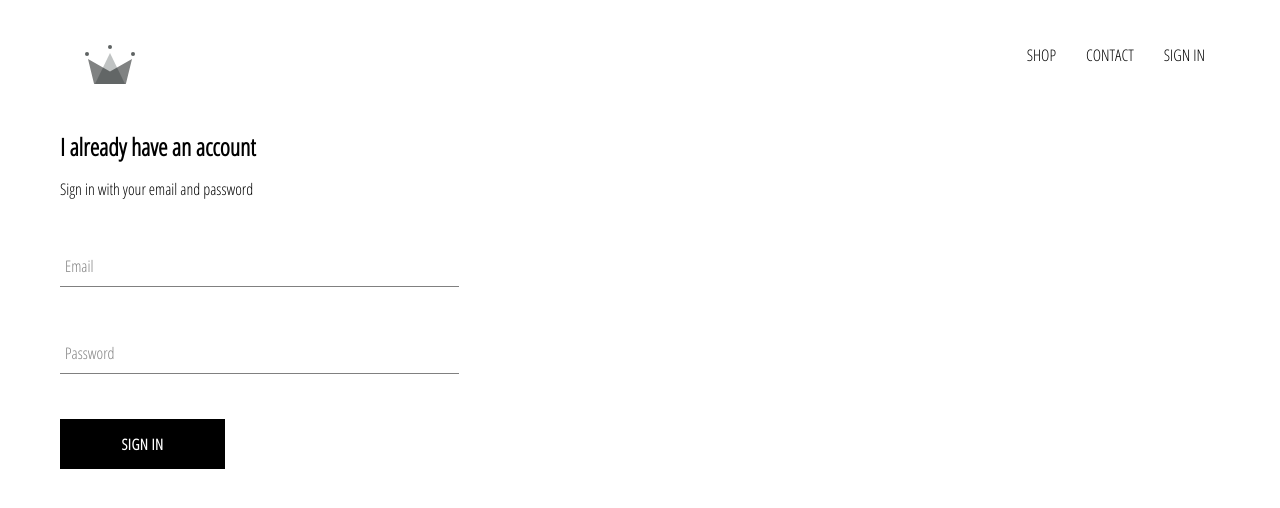
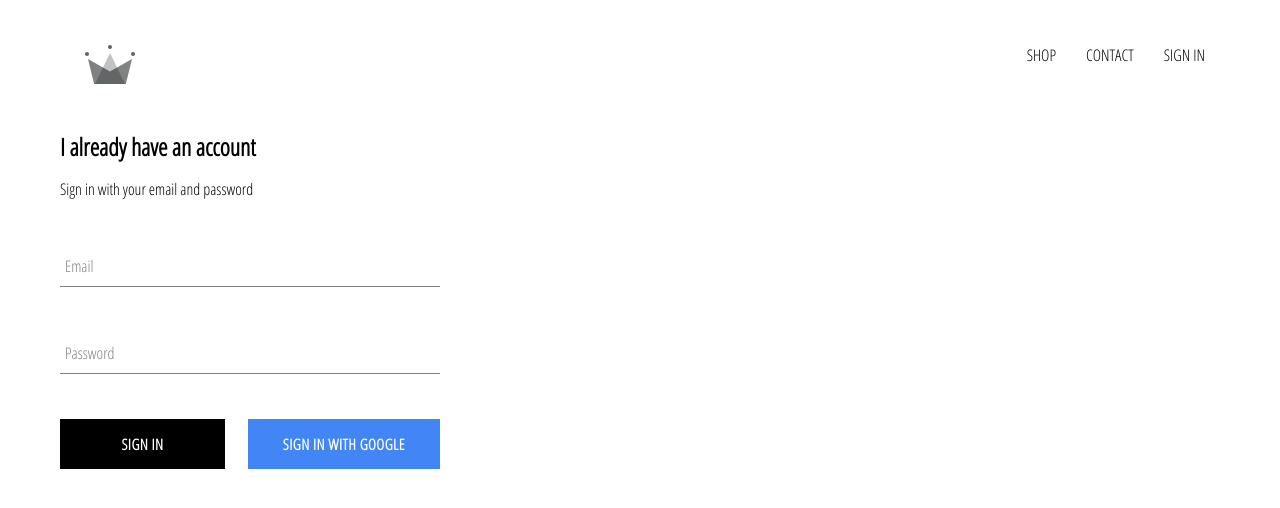
Before and after one commit to rohitgbg/clothing-ecommerce-react-app, a React (Create React App) app: page /signin in a window 1280 px wide. Shown: the top 508 px of the page. Built offline with nearby package versions, Linux system fonts and the light colour scheme; no server answers.

Commit message:
integrated firebase and google sign in feature

```diff
--- a/package.json
+++ b/package.json
@@ -6,6 +6,7 @@
     "@testing-library/jest-dom": "^4.2.4",
     "@testing-library/react": "^9.4.0",
     "@testing-library/user-event": "^7.2.1",
+    "firebase": "^7.8.0",
     "node-sass": "^4.13.1",
     "react": "^16.12.0",
     "react-dom": "^16.12.0",
--- a/src/App.css
+++ b/src/App.css
@@ -1,3 +1,7 @@
+* {
+  box-sizing: border-box;
+}
+
 body {
   font-family: "Open Sans Condensed";
   padding: 20px 60px;
--- a/src/App.js
+++ b/src/App.js
@@ -5,11 +5,36 @@
 import ShopPage from "./pages/ShopPage/ShopPage";
 import Header from "./components/Header/Header";
 import SignInAndSignUp from "./pages/SignInAndSignUp/SignInAndSignUp";
+import { auth, analytics } from "./components/firbase/firebase";
 
-function App() {
+class App extends React.Component {
+  constructor() {
+    super();
+    this.state = {
+      currentUser: null
+    };
+  }
+
+  unSubscribeFromAuth = null;
+
+  componentDidMount() {
+    this.unSubscribeFromAuth = auth.onAuthStateChanged(user => {
+      this.setState({ currentUser: user });
+
+      analytics.logEvent("status_changes", { login: "login or logout" });
+
+      console.log(user);
+    });
+  }
+
+  componentWillUnmount() {
+    this.unSubscribeFromAuth();
+  }
+
+  render() {
     return (
       <div className="App">
-      <Header />
+        <Header currentUser={this.state.currentUser} />
         <Switch>
           <Route exact path="/" component={HomePage} />
           <Route exact path="/shop" component={ShopPage} />
@@ -18,5 +43,6 @@
       </div>
     );
   }
+}
 
 export default App;
--- a/src/components/CustomButton/CustomButton.jsx
+++ b/src/components/CustomButton/CustomButton.jsx
@@ -1,8 +1,11 @@
 import React from "react";
 import "./CustomButton.scss";
 
-const CustomButton = ({ children, ...otherProps }) => (
-  <button className="custom-button" {...otherProps}>
+const CustomButton = ({ children, isGoogleSignIn, ...otherProps }) => (
+  <button
+    className={`${isGoogleSignIn ? "google-sign-in" : ""}  custom-button`}
+    {...otherProps}
+  >
     {children}
   </button>
 );
--- a/src/components/CustomButton/CustomButton.scss
+++ b/src/components/CustomButton/CustomButton.scss
@@ -19,4 +19,14 @@
     color: black;
     border: 1px solid black;
   }
+
+  &.google-sign-in {
+    background-color: #4285f4;
+    color: white;
+
+    &:hover {
+      background-color: #357ae8;
+      border: none;
+    }
+  }
 }
--- a/src/components/Header/Header.jsx
+++ b/src/components/Header/Header.jsx
@@ -4,8 +4,9 @@
 import "./Header.scss";
 
 import { ReactComponent as Logo } from "../../assets/logo/crown.svg";
+import { auth } from "../firbase/firebase";
 
-const Header = props => (
+const Header = ({ currentUser }) => (
   <div className="header">
     <Link className="logo-container" to="/">
       <Logo className="logo" />
@@ -20,9 +21,15 @@
         CONTACT
       </Link>
 
-      <Link className="option" to="/signin">
-        SIGN IN
-      </Link>
+      {currentUser ? (
+        <div className="option" onClick={() => auth.signOut()}>
+          SIGN OUT
+        </div>
+      ) : (
+        <Link className="option" to="/signin">
+          SIGN IN
+        </Link>
+      )}
     </div>
   </div>
 );
--- a/src/components/SignIn/SignIn.jsx
+++ b/src/components/SignIn/SignIn.jsx
@@ -2,6 +2,7 @@
 import "./SignIn.scss";
 import FormInput from "../FormInput/FormInput";
 import CustomButton from "../CustomButton/CustomButton";
+import { signInWithGoogle } from "../firbase/firebase";
 
 export default class SignIn extends Component {
   constructor(props) {
@@ -42,7 +43,13 @@
             required
           />
 
-          <CustomButton>Sign In</CustomButton>
+          <div className="buttons">
+            <CustomButton>Sign In</CustomButton>
+
+            <CustomButton onClick={signInWithGoogle} isGoogleSignIn>
+              Sign In With Google
+            </CustomButton>
+          </div>
         </form>
       </div>
     );
--- a/src/components/SignIn/SignIn.scss
+++ b/src/components/SignIn/SignIn.scss
@@ -1,9 +1,14 @@
 .sign-in {
-  width: 30vw;
+  width: 380px;
   display: flex;
   flex-direction: column;
 
   .title {
     margin: 15px 0;
   }
+
+  .buttons {
+    display: flex;
+    justify-content: space-between;
+  }
 }
--- /dev/null
+++ b/src/components/firbase/firebase.js
@@ -0,0 +1,27 @@
+import firebase from "firebase/app";
+import "firebase/auth";
+import "firebase/firestore";
+import "firebase/analytics";
+
+const config = {
+  apiKey: "AIzaSyDDKgZ6NhU4l5RSK9G4OV6ypssZ6rv-yp0",
+  authDomain: "clothing-ecommerce-adf0b.firebaseapp.com",
+  databaseURL: "https://clothing-ecommerce-adf0b.firebaseio.com",
+  projectId: "clothing-ecommerce-adf0b",
+  storageBucket: "clothing-ecommerce-adf0b.appspot.com",
+  messagingSenderId: "666705959173",
+  appId: "1:666705959173:web:7b6babbf85d323c498bf6c",
+  measurementId: "G-7E6GS0P2QJ"
+};
+
+firebase.initializeApp(config);
+
+export const auth = firebase.auth();
+export const firestore = firebase.firestore();
+export const analytics = firebase.analytics();
+
+const provider = new firebase.auth.GoogleAuthProvider();
+provider.setCustomParameters({ prompt: "select_account" });
+export const signInWithGoogle = () => auth.signInWithPopup(provider);
+
+export default firebase;
```
Also changed, not shown: 1 other file (tests, documents, lock files or other folders). Lines whose indentation alone changed are shown as unchanged.
